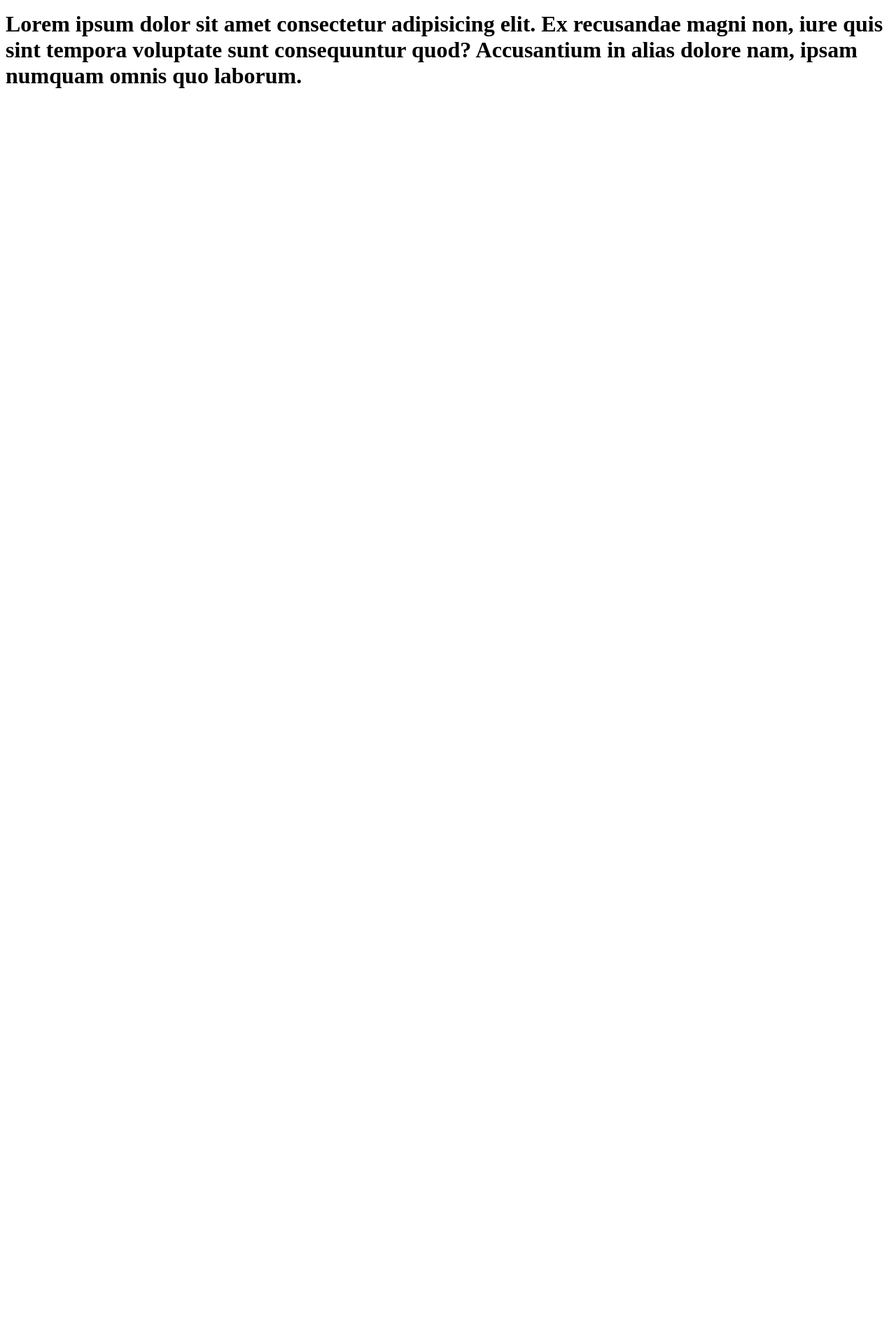
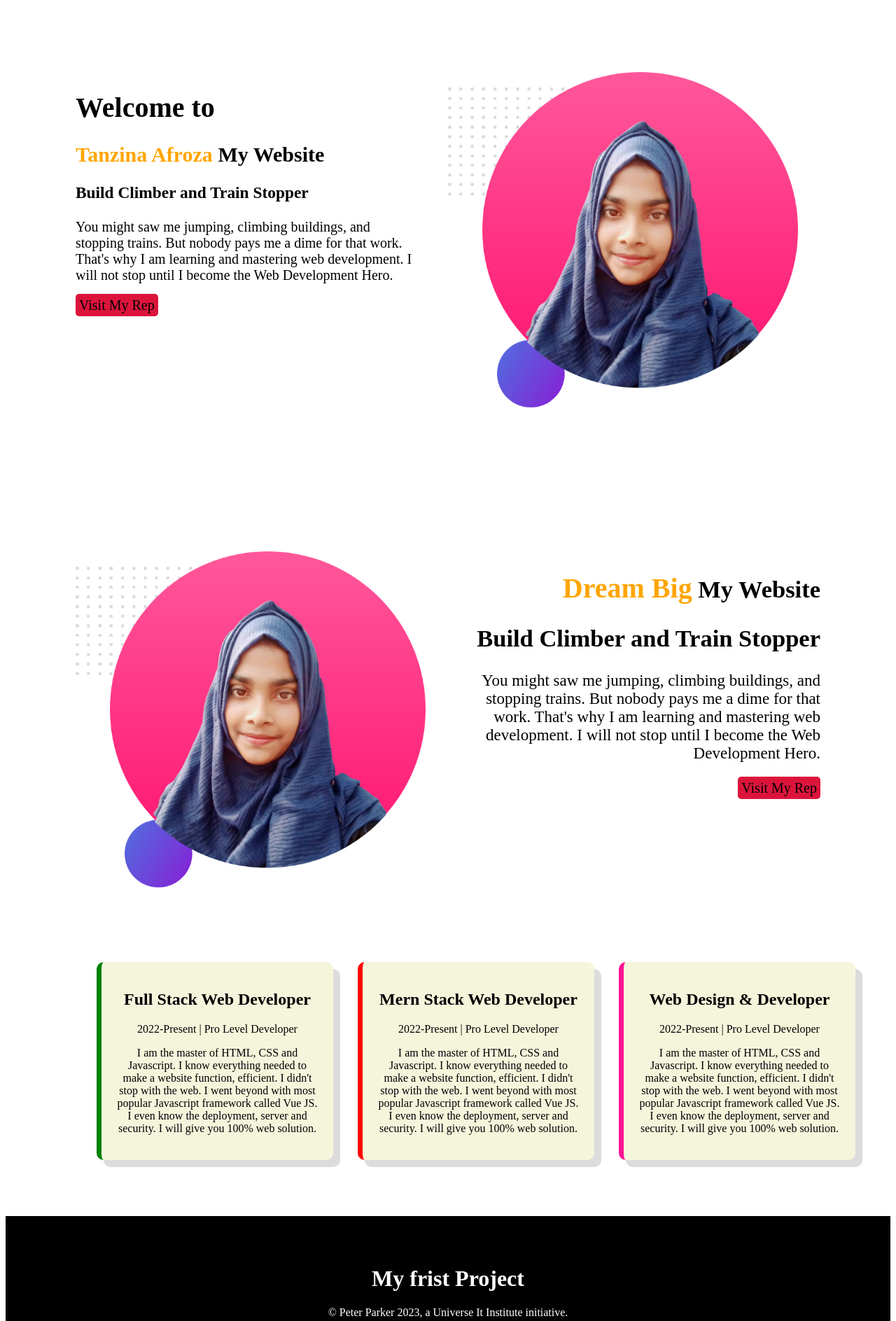
Before and after one commit to TanzinaAfroza1/my-frist-project, a plain HTML site: page index.html in a window 1280 px wide. Shown: the part 5-1893 px from the top of the page at 70% size. Before the commit the page ends 800 px from the top, so only its background shows below. Drawn offline with Linux system fonts and the light colour scheme.

Commit message:
added my all tag and style

```diff
--- a/index.html
+++ b/index.html
@@ -4,11 +4,68 @@
     <meta charset="UTF-8">
     <meta http-equiv="X-UA-Compatible" content="IE=edge">
     <meta name="viewport" content="width=device-width, initial-scale=1.0">
+    <link rel="stylesheet" href="style.css">
+    <link rel="preconnect" href="https://fonts.googleapis.com">
+    <link rel="preconnect" href="https://fonts.gstatic.com" crossorigin>
+    <link href="https://fonts.googleapis.com/css2?family=Poppins:ital,wght@1,500&display=swap" rel="stylesheet">
     <title>My-Project</title>
 </head>
 <body>
-    <h1>Lorem ipsum dolor sit amet consectetur adipisicing elit. Ex recusandae magni non,
-        iure quis sint tempora voluptate sunt consequuntur  quod? Accusantium in alias
-        dolore nam, ipsam numquam omnis quo laborum.</h1>
+    <header class="header-section">
+        <div class="top-section">
+            <div class="half-weight" id="welcame">
+                <h1>Welcome to</h1>
+                <h2> <span class="style-span">Tanzina Afroza</span> My Website</h2>
+                <h3>Build Climber and Train Stopper</h3>
+                <p>You might saw me jumping, climbing buildings, and stopping trains. But nobody pays me a dime for that work. That's why I am learning and mastering web development. I will not stop until I become the Web Development Hero.</p>
+                <a id="visit-project" href="https://tanzinaafroza1.github.io/panda-commerce/">Visit My Rep</a>
+            </div>
+            <div class="half-weight" id="section-image">
+                <img src="images/Tanzina-bg2.png" alt="">
+            </div>
+
+        </div>
+    </header>
+    <main>
+        <section class="section-2">
+            <div class="main-ssection">
+                <div class="Dream-Big" id="main-image">
+                    <img src="images/Tanzina-bg2.png" alt="">
+                </div>
+                <div class="Dream-Big" >
+                    <h1><span class="Dream">Dream Big</span> My Website</h1>
+                    <h2>Build Climber and Train Stopper</h2>
+                    <p>You might saw me jumping, climbing buildings, and stopping trains. But nobody pays me a dime for that work. That's why I am learning and mastering web development. I will not stop until I become the Web Development Hero.</p>
+                    <a id="visit-project" href="https://tanzinaafroza1.github.io/panda-commerce/">Visit My Rep</a>
+                </div>
+            </div>
+        </section>
+        <section>
+            <div class="web-developer">
+                <div class="pro-level" id="full-stack">
+                    <h2>Full Stack Web Developer</h2>
+                    <p>2022-Present | Pro Level Developer</p>
+                    <p>I am the master of HTML, CSS and Javascript. I know everything needed to make a website function, efficient. I didn't stop with the web. I went beyond with most popular Javascript framework called Vue JS. I even know the deployment, server and security. I will give you 100% web solution.</p>
+                </div>
+                <div class="pro-level" id="mern-stack" >
+                    <h2>Mern Stack Web Developer</h2>
+                    <p>2022-Present | Pro Level Developer</p>
+                    <p>I am the master of HTML, CSS and Javascript. I know everything needed to make a website function, efficient. I didn't stop with the web. I went beyond with most popular Javascript framework called Vue JS. I even know the deployment, server and security. I will give you 100% web solution.</p>
+                </div>
+                <div class="pro-level" id="wed-design">
+                    <h2>Web Design & Developer</h2>
+                    <p>2022-Present | Pro Level Developer</p>
+                    <p>I am the master of HTML, CSS and Javascript. I know everything needed to make a website function, efficient. I didn't stop with the web. I went beyond with most popular Javascript framework called Vue JS. I even know the deployment, server and security. I will give you 100% web solution.</p>
+                </div>
+            </div>
+        </section>
+    </main>
+    <footer class="footer">
+        <div>
+            <h1> My frist Project</h1>
+            <p>© Peter Parker 2023, a Universe It Institute initiative.</p>
+        </div>
+
+    </footer>
 </body>
 </html>
--- /dev/null
+++ b/style.css
@@ -0,0 +1,96 @@
+
+*body{
+    margin: 0;
+    padding: 10px;
+    font-family: 'Poppins', sans-serif;
+    background-color: beige;
+
+}
+.header-section{
+   padding: 100px;
+}
+.top-section{
+    display: flex;
+}
+.half-weight{
+    width: 50%;
+    font-size: 20px;
+}
+#welcame p{
+    padding-right: 50px;
+}
+#section-image img {
+    width: 500px;
+}
+.style-span{
+    color: orange;
+}
+#visit-project{
+    background-color: crimson;
+    padding: 5px;
+    border-radius: 5px;
+    width: 80px;
+    height: 80px;
+    text-decoration: none;
+    font-size: 20px;
+    color: black;
+}
+#visit-project:hover{
+   background-color: coral;
+
+}
+
+.section-2{
+    padding: 100px;
+}
+.main-ssection{
+    display: flex;
+}
+.Dream-Big{
+    width: 50%;
+    font-size: 23px;
+    text-align: end;
+}
+.Dream{
+    color: orange;
+    font-size: 40px;
+}
+#main-image img{
+ width: 500px;
+ padding-right: 50px;
+}
+
+.web-developer{
+    display: flex;
+    margin-left: 100px;
+}
+
+.pro-level{
+    width: 25%;
+    background-color: beige;
+    margin-left: 30px;
+    margin-right: 5px;
+    padding: 20px;
+    gap: 10px;
+    box-shadow: 10px 10px gainsboro ;
+    border-radius: 10px;
+    text-align: center;
+}
+#full-stack{
+    border-left: 7px solid green;
+}
+
+#mern-stack{
+    border-left: 7px solid red;
+}
+#wed-design{
+    border-left: 7px solid deeppink;
+}
+.footer{
+    background-color: black;
+    height: 200px;
+    color: white;
+    text-align: center;
+    margin-top: 80px;
+    padding-top: 50px;
+}
```
Also changed, not shown: images/Tanzina-bg2.png (added), images/my-bg2.png (added), images/tan.jpg (added), images/tan2.jpg (added).
